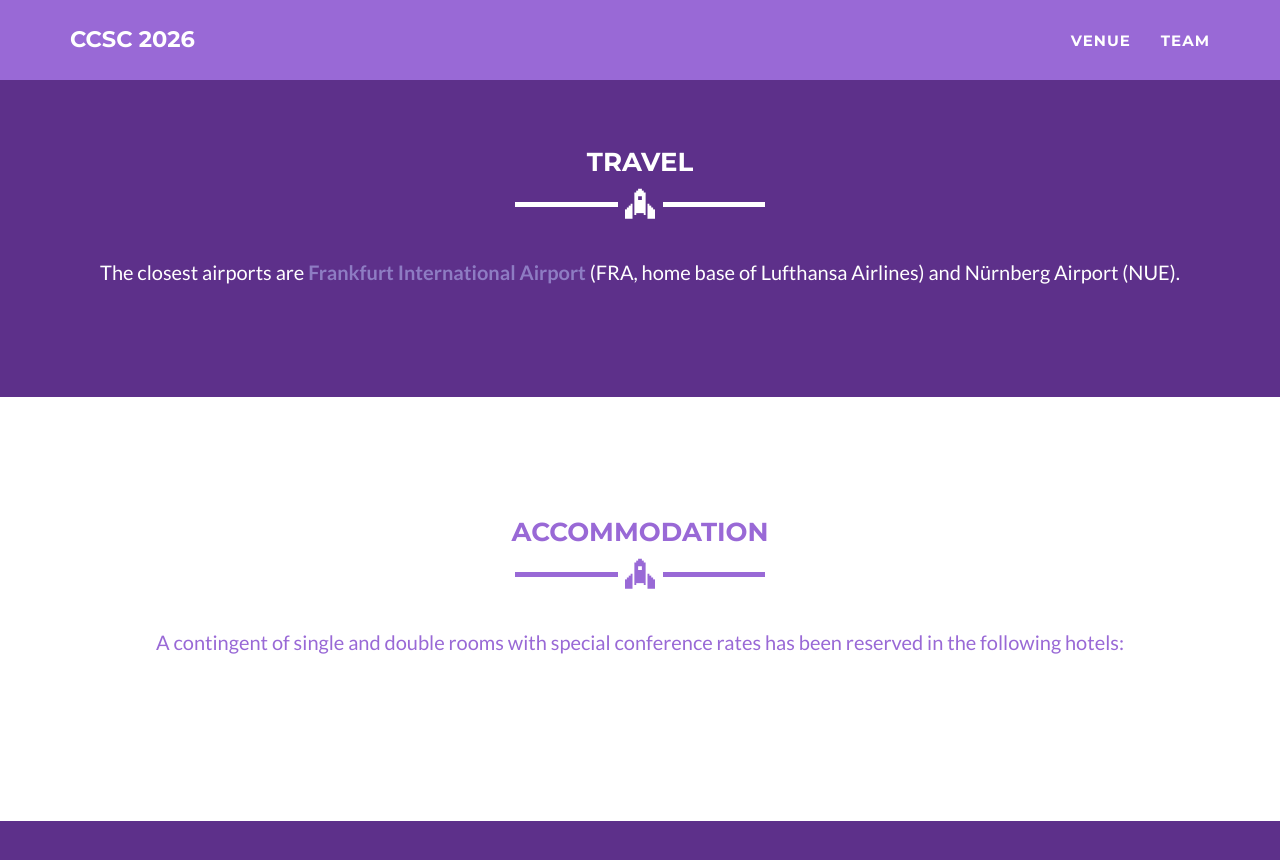
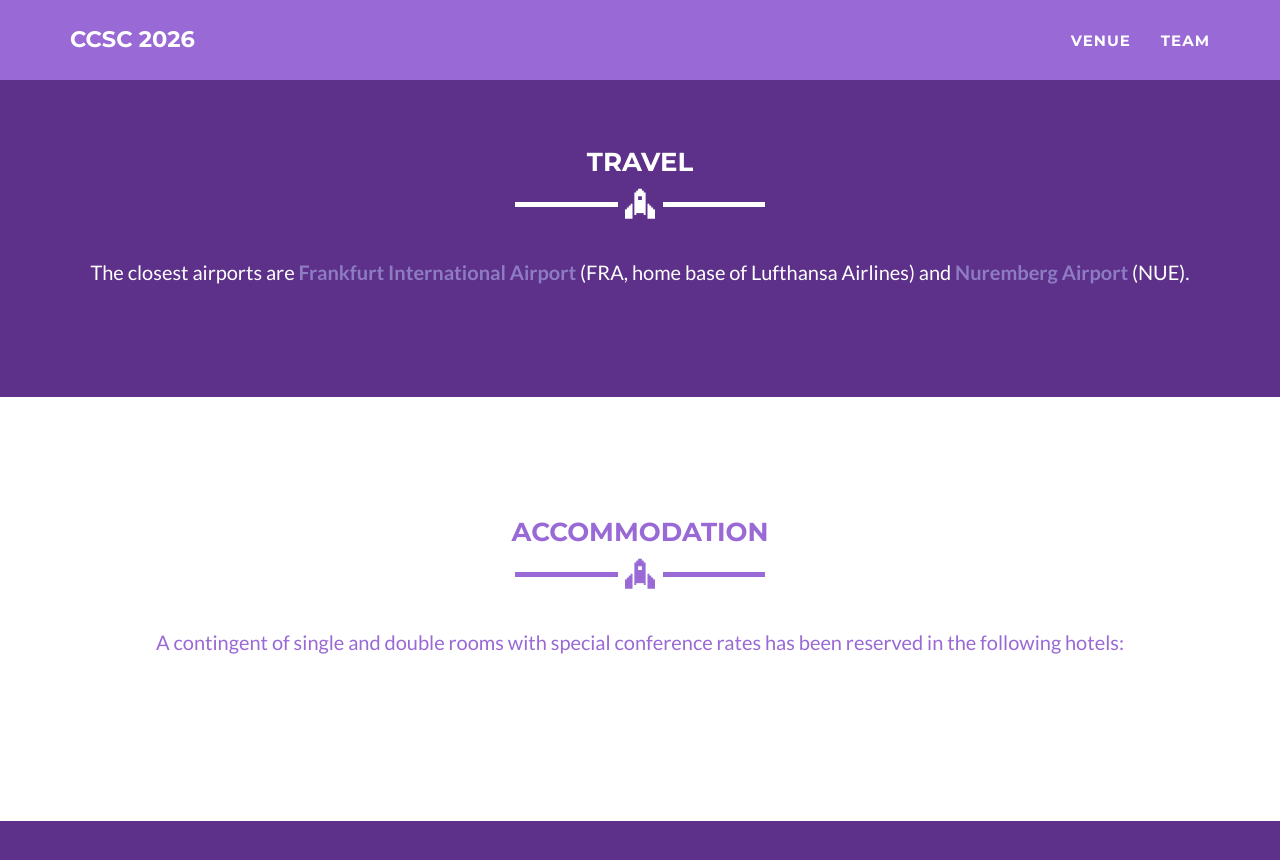
Before and after one commit to ccsc2026/ccsc2026.github.io, a Jekyll site: the page built from venue.html, in a window 1280 px wide and 900 px high, scrolled down 1134 px. Shown: the top 860 px of the window. Built offline with Jekyll 4.4.1, drawn with Linux system fonts in a browser that asks for light colours.

Commit message:
Update venue.html
Updated Travel, airports

```diff
--- a/venue.html
+++ b/venue.html
@@ -32,7 +32,7 @@ layout: page
         <hr class="star-light">
         <br>
         <p>
-          The closest airports are <a href="https://www.frankfurt-airport.com/en.html" target="_blank" style="color:#8e7cc3;"><b>Frankfurt International Airport</b></a> (FRA, home base of Lufthansa Airlines) and Nürnberg Airport (NUE).
+          The closest airports are <a href="https://www.frankfurt-airport.com/en.html" target="_blank" style="color:#8e7cc3;"><b>Frankfurt International Airport</b></a> (FRA, home base of Lufthansa Airlines) and <a href="https://www.airport-nuernberg.de/en" target="_blank" style="color:#8e7cc3;"><b>Nuremberg Airport</b></a> (NUE).
         </p>
       </div>
     </div>
```
